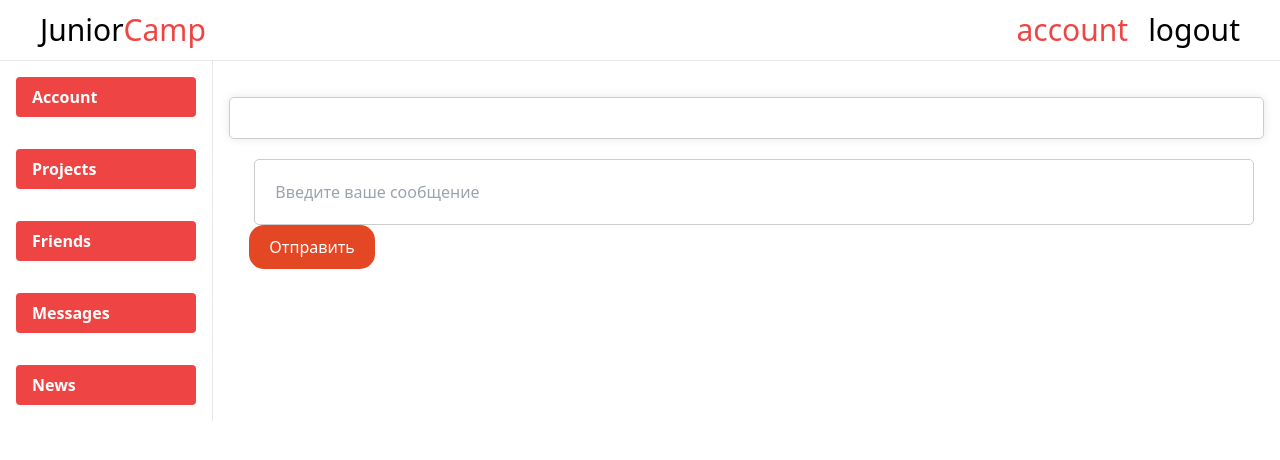
After one commit to YudinRomanovich/JuniorCamp, a FastAPI app: template src/templates/dialogue.html in a window 1280 px wide. The commit adds this page. Shown: the top 460 px of the page. Run offline with FastAPI, Linux system fonts and the light colour scheme; the template is opened without the code that fills it, so the values that code supplies are empty; parts of the project's set-up code (start-up, migrations or seed data) failed here and were passed over; some libraries are stand-ins or nearby versions.

Commit message:
add message interface

```diff
--- a/src/friends/router.py
+++ b/src/friends/router.py
@@ -45,7 +45,6 @@ async def delete_specific_friend(
 
 @router.get("/")
 async def get_list_of_friends(
-
     user=Depends(current_user),
     session:AsyncSession=Depends(get_async_session)
 ):
@@ -58,6 +57,7 @@ async def get_list_of_friends(
 
         for friend_id in friends:
             result = await get_specific_user(user_id=friend_id, session=session)
+            print(result["data"])
             friends_data.append(result["data"][0])
 
 
--- a/src/main.py
+++ b/src/main.py
@@ -1,5 +1,6 @@
+import os
 from fastapi import FastAPI
-from fastapi.responses import RedirectResponse
+from fastapi.responses import RedirectResponse, FileResponse
 from fastapi.staticfiles import StaticFiles
 from fastapi_users import FastAPIUsers
 from auth.manager import get_user_manager
@@ -13,7 +14,10 @@ from message.router import router as router_message
 
 app = FastAPI()
 
-# app.mount("/static", StaticFiles(directory="static"), name="static")
+static_dir = os.path.join(os.path.dirname(__file__), 'static')
+app.mount("/static", StaticFiles(directory=static_dir), name="static")
+
+favicon_path = 'static/favicon.ico'
 
 app.include_router(router_user)
 app.include_router(router_base)
@@ -26,6 +30,11 @@ fastapi_users = FastAPIUsers(
     get_user_manager,
     [auth_backend],
 )
+
+
+@app.get('/favicon.ico', include_in_schema=False)
+async def favicon():
+    return FileResponse(favicon_path)
 
 
 @app.get("/")
--- a/src/projects/schemas.py
+++ b/src/projects/schemas.py
@@ -2,6 +2,7 @@ from pydantic import BaseModel, ConfigDict
 
 
 class ProjectCreate(BaseModel):
+
     model_config = ConfigDict()
 
     id: int
--- /dev/null
+++ b/src/templates/dialogue.html
@@ -0,0 +1,123 @@
+{% extends "feed.html" %}
+
+{% block head %}
+    <style>
+        /* Ваш CSS-код */
+        .chat-container {
+            width: 100%; /* Растягиваем контейнер по ширине */
+            max-width: 1200px;
+            margin: 20px auto;
+            padding: 20px;
+            border: 1px solid #ccc;
+            border-radius: 5px;
+            box-shadow: 0 0 10px rgba(0, 0, 0, 0.1);
+            /* Добавляем стиль для прокрутки контейнера */
+            overflow-y: auto;
+            max-height: 500px; /* Задаем максимальную высоту контейнера */
+        }
+        .message {
+            background-color: #f2f2f2;
+            padding: 10px;
+            margin-bottom: 10px;
+            border-radius: 5px;
+        }
+        .message.from-me {
+            background-color: #dcf8c6;
+        }
+        .message-content {
+            margin: 0;
+        }
+        .message-info {
+            font-size: 12px;
+            color: #666;
+        }
+        .chat-input {
+            margin-top: 20px;
+            display: flex;
+            align-items: center;
+        }
+        .chat-input input {
+            flex-grow: 2; /* Увеличьте это значение, чтобы увеличить ширину поля ввода */
+            max-width: 100%; /* Растягиваем поле ввода на всю доступную ширину */
+            padding: 20px; /* Увеличиваем внутренний отступ */
+            border: 1px solid #ccc;
+            border-radius: 5px;
+            margin-right: 10px;
+            font-size: 16px; /* Увеличиваем размер шрифта */
+            width: 1000px;
+            margin-left: 25px; /* Добавляем отступ слева */
+        }
+        .chat-input button {
+            padding: 10px 20px; /* Подбираете подходящий размер */
+            border: none;
+            background-color: #e44724; /* Цвет кнопки */
+            color: white; /* Цвет текста на кнопке */
+            border-radius: 15px;
+            cursor: pointer;
+            font-size: 16px; /* Увеличиваем размер шрифта */
+            margin-left: 20px;
+        }
+    </style>
+    <script>
+        document.addEventListener('DOMContentLoaded', function() {
+            var messageContainer = document.querySelector('.chat-container');
+
+            // Прокручиваем контейнер сообщений вниз при загрузке страницы
+            messageContainer.scrollTop = messageContainer.scrollHeight;
+
+            document.getElementById('chat-form').addEventListener('submit', function(event) {
+                event.preventDefault(); // Предотвращаем отправку формы по умолчанию
+
+                var messageInput = document.getElementById('message-input');
+                var message = messageInput.value;
+                var toUser = document.getElementById('message-user-id').value; // Получаем значение поля user_id
+
+                // Строим URL с query-параметрами
+                var url = `/messages/api/send?to_user=${toUser}&new_message=${message}`;
+
+                // Выполните POST-запрос с помощью fetch или другой библиотеки для работы с HTTP
+                fetch(url, {
+                    method: 'POST',
+                    headers: {
+                        'Content-Type': 'application/json'
+                    }
+                })
+                .then(function(response) {
+                    // Обрабатываем ответ от сервера
+                    return response.json();
+                })
+                .then(function(data) {
+                    // Прокручиваем контейнер сообщений вниз
+                    messageContainer.scrollTop = messageContainer.scrollHeight;
+                })
+                .catch(function(error) {
+                    // Обрабатываем ошибки
+                    console.error('Ошибка:', error);
+                });
+
+                // Очищаем поле ввода после отправки сообщения
+                messageInput.value = '';
+                window.location.reload();
+            });
+        });
+    </script>
+{% endblock %}
+
+{% block content %}
+    <div class="chat-container">
+        {% for message in messages.data %}
+            <div class="message {% if message.from == 'you' %}from-me{% endif %}">
+                <p class="message-content">{{ message.message }}</p>
+                <p class="message-info">{{ message.from }} • {{ message.date }}</p>
+            </div>
+        {% endfor %}
+    </div>
+    <div class="chat-input">
+        <!-- Здесь можно добавить форму для отправки нового сообщения -->
+        <form id="chat-form">
+            <input type="text" id="message-input" placeholder="Введите ваше сообщение">
+            <button type="submit">Отправить</button>
+        </form>
+        <input type="hidden" id="message-user-id" value="{{ messages.data[0].user_id }}">
+    </div>
+{% endblock %}
--- a/src/templates/feed.html
+++ b/src/templates/feed.html
@@ -3,6 +3,7 @@
 <head>
     <meta charset="UTF-8">
     <meta name="viewport" content="width=device-width, initial-scale=1.0">
+    <link id="favicon" rel="icon" type="image/x-icon" href="/static/favicon.ico">
     <script src="https://cdn.tailwindcss.com"></script>
     {% block head %}{% endblock %}
     <title>Junior Camp</title>
--- a/src/templates/login.html
+++ b/src/templates/login.html
@@ -3,6 +3,7 @@
 <head>
     <meta charset="UTF-8">
     <meta name="viewport" content="width=device-width, initial-scale=1.0">
+    <link id="favicon" rel="icon" type="image/x-icon" href="/static/favicon.ico">
     <script src="https://cdn.tailwindcss.com"></script>
     <title>Login</title>
 
--- a/src/templates/register.html
+++ b/src/templates/register.html
@@ -3,6 +3,7 @@
 <head>
     <meta charset="UTF-8">
     <meta name="viewport" content="width=device-width, initial-scale=1.0">
+    <link id="favicon" rel="icon" type="image/x-icon" href="/static/favicon.ico">
     <script src="https://cdn.tailwindcss.com"></script>
     <title>Registration</title>
 
--- a/src/user/router.py
+++ b/src/user/router.py
@@ -88,6 +88,7 @@ async def get_specific_user(
                     "profession": item[1],
                     "skills": item[0],
                     "email": item[6],
+                    "id": item[2],
                 })
             if not dict_user:
                 raise HTTPException(status_code=500, detail={
@@ -110,6 +111,7 @@ async def get_specific_user(
                     "profession": item[1],
                     "skills": item[0],
                     "email": item[6],
+                    "id": item[2],
                 })
             return {
                 "status": "success",
```
Also changed, not shown: src/message/router.py (+20 -8 lines), src/pages/router.py (+29 -0 lines), src/templates/messages.html (+60 -0 lines), tests/test_message.py (+4 -4 lines), src/static/favicon.ico (added), 2 other files.
